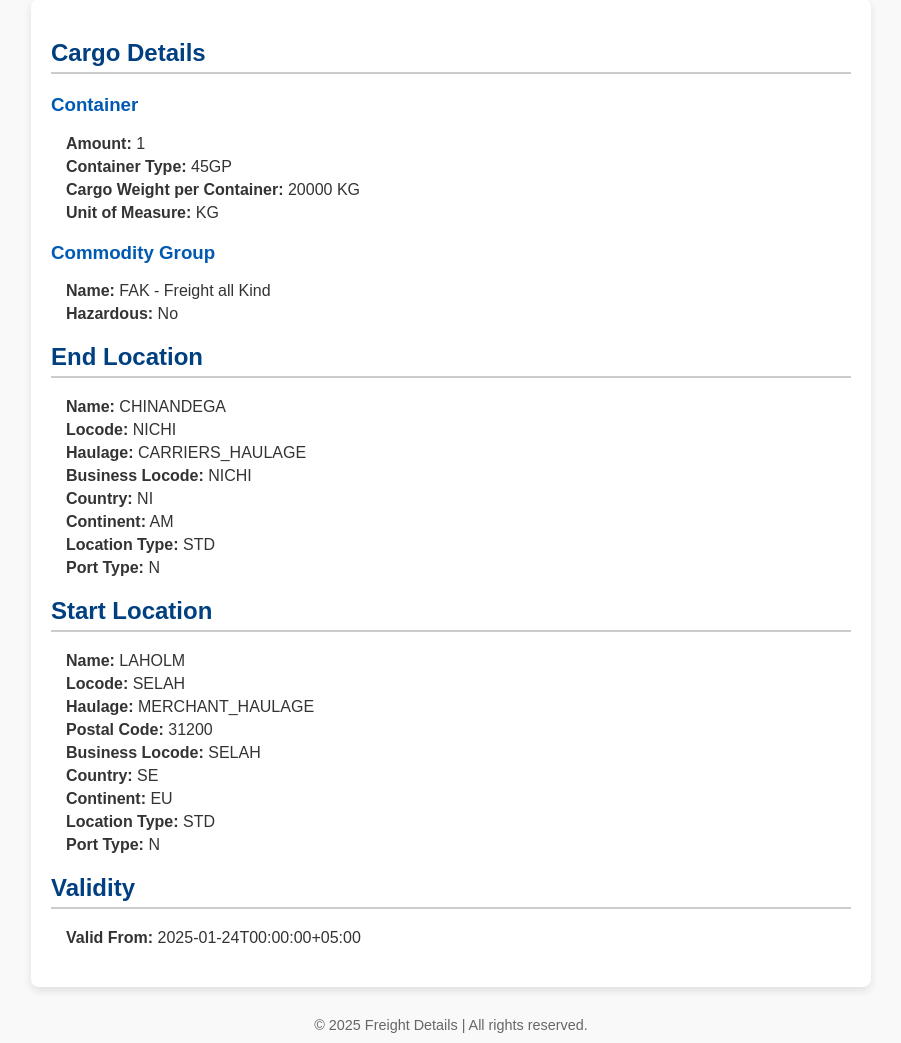
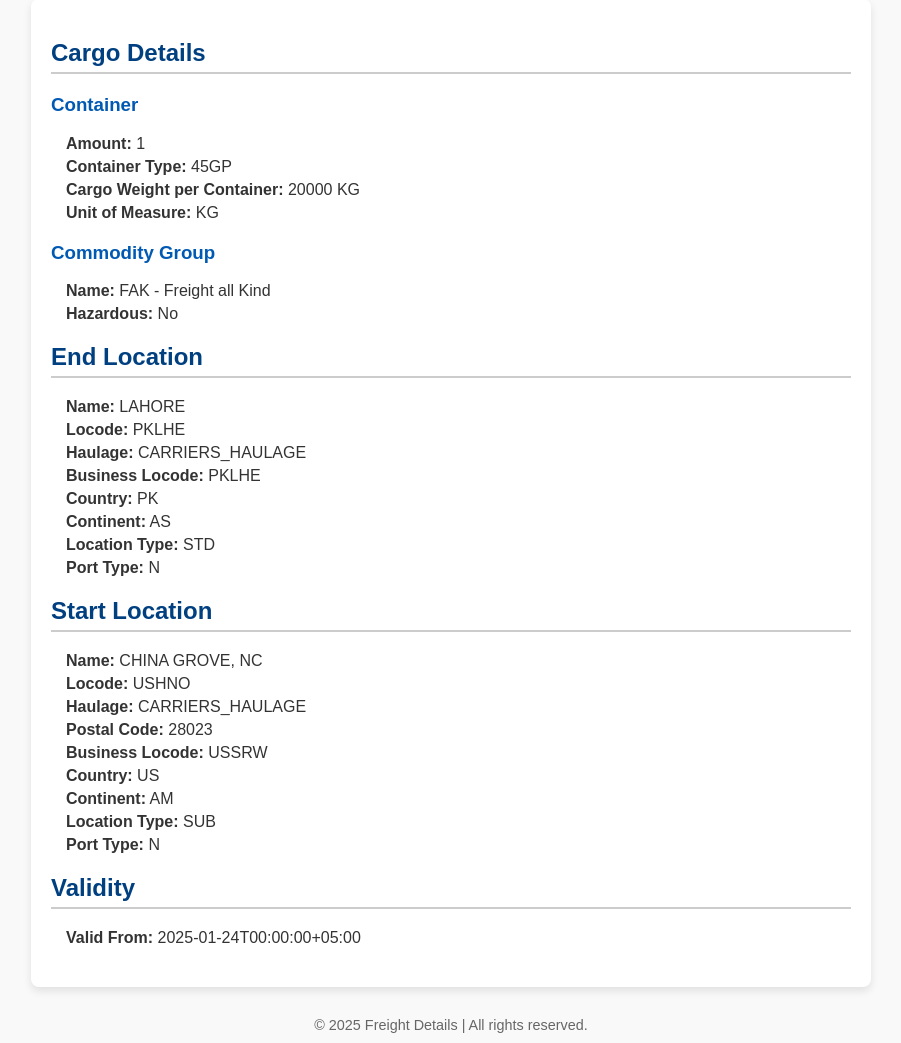
Before and after one commit to abdullahaftabb/new-code, a Flask app: page /freight_datails in a window 1280 px wide. Shown: the part 73-1116 px from the top of the page, without its empty margins (189-1090 px from the left). Run offline with Flask 3, Linux system fonts and the light colour scheme; some libraries are stand-ins or nearby versions.

Commit message:
new data chnges

```diff
--- a/templates/freight_datails.html
+++ b/templates/freight_datails.html
@@ -73,26 +73,26 @@
 
         <h2>End Location</h2>
         <div class="section">
-            <p><strong>Name:</strong> CHINANDEGA</p>
-            <p><strong>Locode:</strong> NICHI</p>
+            <p><strong>Name:</strong> LAHORE</p>
+            <p><strong>Locode:</strong> PKLHE</p>
             <p><strong>Haulage:</strong> CARRIERS_HAULAGE</p>
-            <p><strong>Business Locode:</strong> NICHI</p>
-            <p><strong>Country:</strong> NI</p>
-            <p><strong>Continent:</strong> AM</p>
+            <p><strong>Business Locode:</strong> PKLHE</p>
+            <p><strong>Country:</strong> PK</p>
+            <p><strong>Continent:</strong> AS</p>
             <p><strong>Location Type:</strong> STD</p>
             <p><strong>Port Type:</strong> N</p>
         </div>
 
         <h2>Start Location</h2>
         <div class="section">
-            <p><strong>Name:</strong> LAHOLM</p>
-            <p><strong>Locode:</strong> SELAH</p>
-            <p><strong>Haulage:</strong> MERCHANT_HAULAGE</p>
-            <p><strong>Postal Code:</strong> 31200</p>
-            <p><strong>Business Locode:</strong> SELAH</p>
-            <p><strong>Country:</strong> SE</p>
-            <p><strong>Continent:</strong> EU</p>
-            <p><strong>Location Type:</strong> STD</p>
+            <p><strong>Name:</strong> CHINA GROVE, NC</p>
+            <p><strong>Locode:</strong> USHNO</p>
+            <p><strong>Haulage:</strong> CARRIERS_HAULAGE</p>
+            <p><strong>Postal Code:</strong> 28023</p>
+            <p><strong>Business Locode:</strong> USSRW</p>
+            <p><strong>Country:</strong> US</p>
+            <p><strong>Continent:</strong> AM</p>
+            <p><strong>Location Type:</strong> SUB</p>
             <p><strong>Port Type:</strong> N</p>
         </div>
 
```
Also changed, not shown: 3 other files.
